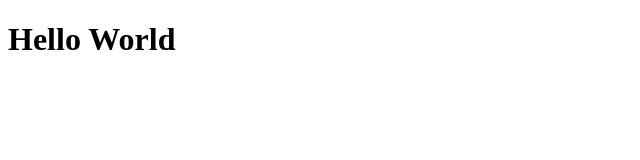
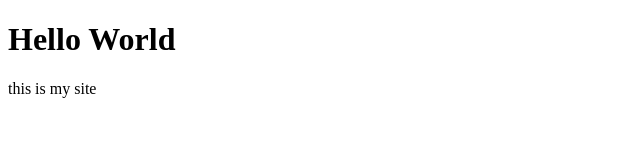
Before and after one commit to yoshi22g/creativecomputation, a plain HTML site: page index.html in a window 1280 px wide. Shown: the whole page, without its empty margins (0-640 px from the left). Drawn offline with Linux system fonts and the light colour scheme.

Commit message:
Added paragraph
added a paragraph

```diff
--- a/index.html
+++ b/index.html
@@ -11,6 +11,7 @@
 
     <body>
     	<h1>Hello World</h1>
+    	<p>this is my site</p>
 
     </body>
 
```
